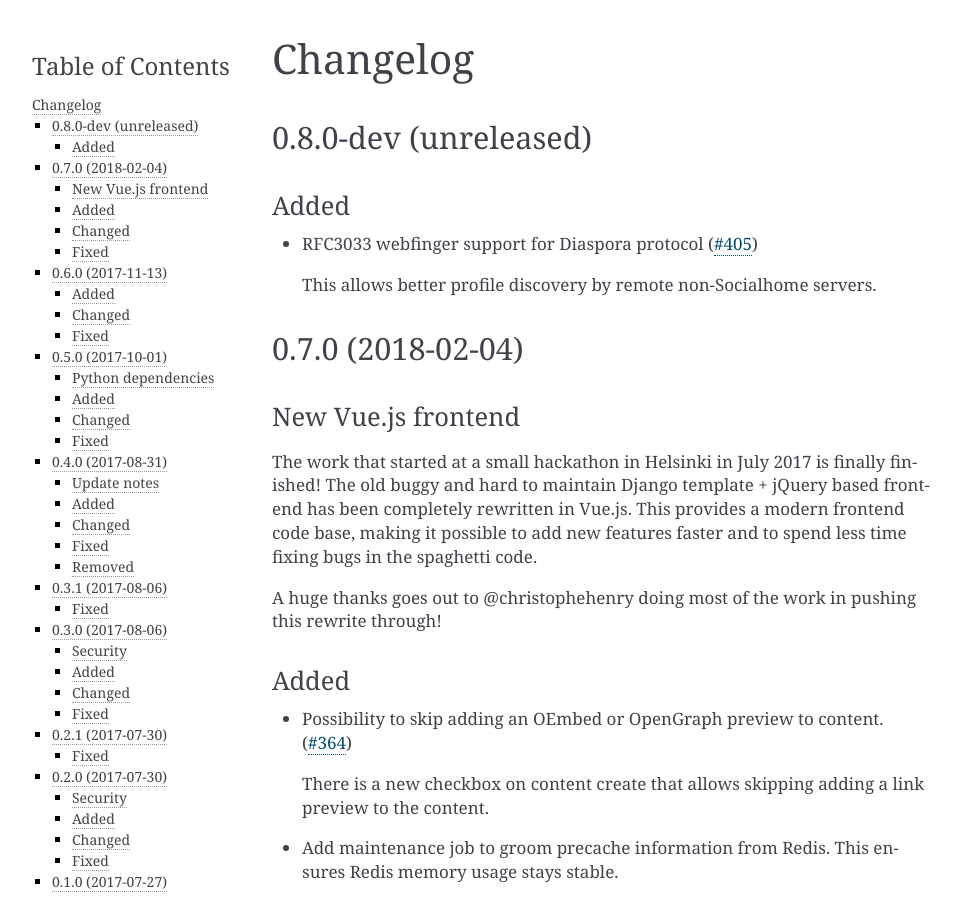
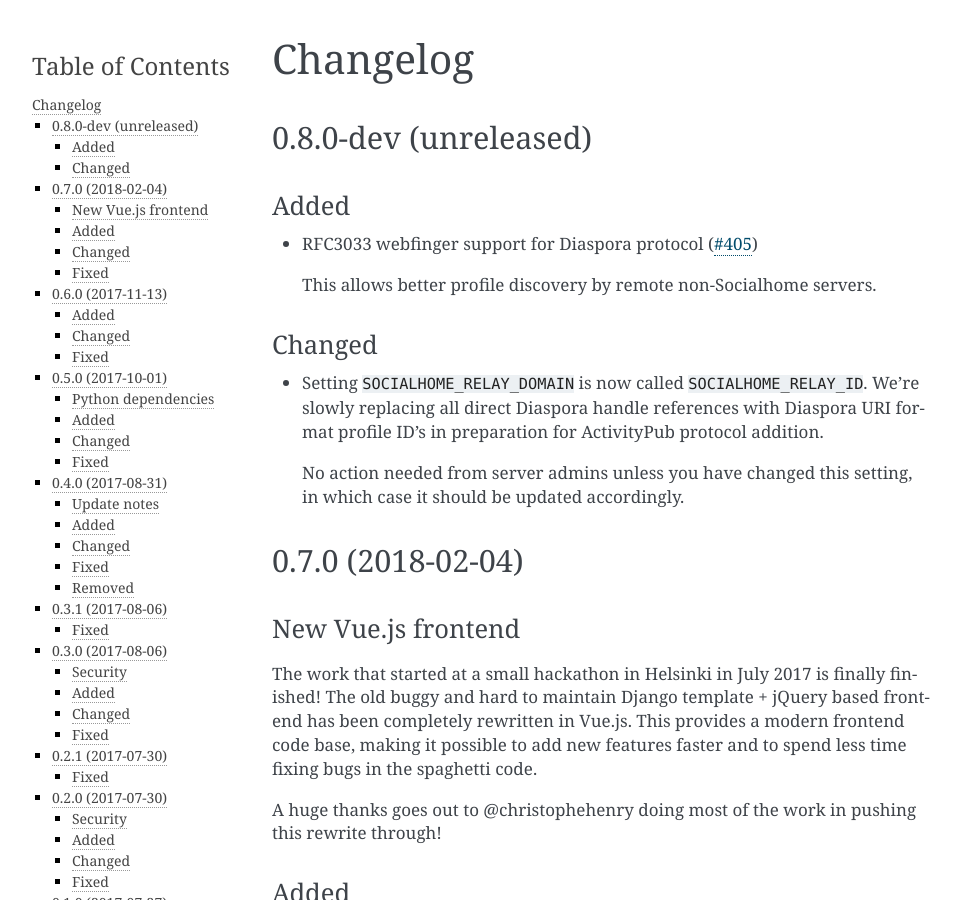
Before and after one commit to jaywink/socialhome, a Sphinx documentation site: the page built from docs/changelog.rst, in a window 1280 px wide and 900 px high. Shown: the whole window, without its empty margins (148-1109 px from the left). Built offline with Sphinx 7.4.7, drawn with Linux system fonts in a browser that asks for light colours.

Commit message:
Setting ``SOCIALHOME_RELAY_DOMAIN`` is now called ``SOCIALHOME_RELAY_ID``
We're slowly replacing all direct Diaspora handle references with Diaspora URI format profile ID's in preparation for ActivityPub protocol addition.

```diff
--- a/docs/changelog.rst
+++ b/docs/changelog.rst
@@ -12,6 +12,13 @@
 * RFC3033 webfinger support for Diaspora protocol (`#405 <https://github.com/jaywink/socialhome/issues/405>`_)
 
   This allows better profile discovery by remote non-Socialhome servers.
+
+Changed
+.......
+
+* Setting ``SOCIALHOME_RELAY_DOMAIN`` is now called ``SOCIALHOME_RELAY_ID``. We're slowly replacing all direct Diaspora handle references with Diaspora URI format profile ID's in preparation for ActivityPub protocol addition.
+
+  No action needed from server admins unless you have changed this setting, in which case it should be updated accordingly.
 
 0.7.0 (2018-02-04)
 ------------------
--- a/docs/running.rst
+++ b/docs/running.rst
@@ -274,12 +274,12 @@
 
 URL to make signup link go to in the case that signups are closed.
 
-SOCIALHOME_RELAY_DOMAIN
+SOCIALHOME_RELAY_ID
 .......................
 
-Default: ``relay.iliketoast.net``
+Default: ``diaspora://relay@relay.iliketoast.net/profile/``
 
-Which relay instance to send outgoing content to. Socialhome automatically integrates with the `relay system <https://github.com/jaywink/social-relay>`_.
+Which relay instance ID to send outgoing content to. Socialhome automatically integrates with the `relay system <https://github.com/jaywink/social-relay>`_.
 
 SOCIALHOME_ROOT_PROFILE
 .......................
```
Also changed, not shown: 4 other files.
